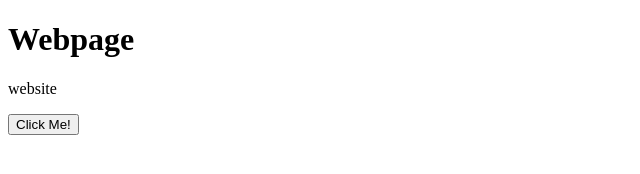
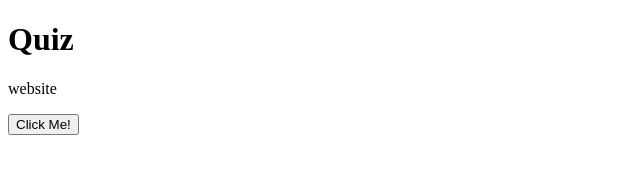
Before and after one commit to mcleod805/Quiz-App, a plain HTML site: page index.html in a window 1280 px wide. Shown: the whole page, without its empty margins (0-640 px from the left). Drawn offline with Linux system fonts and the light colour scheme.

Commit message:
Update index.html

```diff
--- a/index.html
+++ b/index.html
@@ -3,7 +3,7 @@
  <head><title>Example web page</title>
  </head>
  <body>
-   <h1>Webpage</h1>
+   <h1>Quiz</h1>
    <p>
     website
    </p>
```
